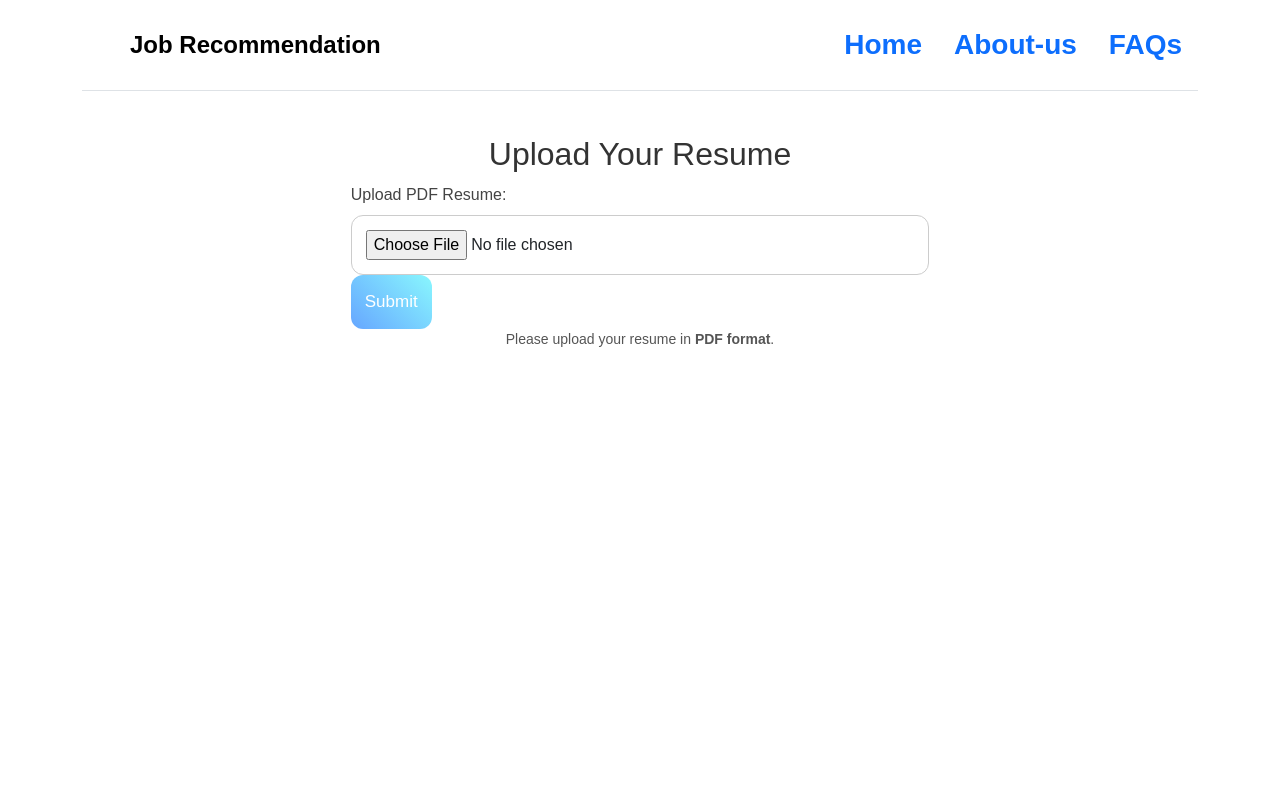
After one commit to Ashish77393/Job_recomendation-system, a Django app: page /ResumeData/ in a window 1280 px wide. The commit adds this page. Run offline with Django 4.2, Linux system fonts and the light colour scheme; some libraries are stand-ins or nearby versions.

Commit message:
add pdf file

```diff
--- a/myproject/myproject/urls.py
+++ b/myproject/myproject/urls.py
@@ -28,4 +28,6 @@ path('faqs/', views.FAQs, name='faqs'),
 path('job_list/',views.job_list,name='job_list') ,
 path('job_resume/',views.job_Resume,name='job_resume'),
 path('job_resume/QA/',views.QA,name='QA'),
+path('ResumeData/',views.ResumeData,name="ResumeData"),
+path('pdfDataExtract/',views.pdfDataExtract,name="pdfDataExtract"),
 ]+ static(settings.MEDIA_URL, document_root=settings.MEDIA_ROOT)
--- a/myproject/myproject/views.py
+++ b/myproject/myproject/views.py
@@ -2,6 +2,7 @@ from django.shortcuts import render
 from About.models import About,Resume_form,Ques
 import numpy as np
 import pickle
+from pypdf import PdfReader
 
 from IPython.display import Image, display
 def Home(request):
@@ -222,3 +223,234 @@ def job_list(request):
 def QA(request):
     question=Ques.objects.all()
     return render(request,'QA.html',{'question':question})
+def ResumeData(request):
+    return render(request,'Resume.html')
+def pdfDataExtract(request):
+    if request.method == "POST":
+
+        # ------------------------------------------------
+        # 📝 1. Get Form Data
+        # ------------------------------------------------
+        resume_file = request.FILES.get('pdf')   # User uploaded resume
+        skills_input = request.POST.get('name', '')  # optional manual skills
+
+        # Save uploaded data in DB
+        saved = Resume_form(input_skill=skills_input, input_resume=resume_file)
+        saved.save()
+
+        # ------------------------------------------------
+        # 📌 2. Extract Text from Resume (PDF → text)
+        # ------------------------------------------------
+        def extract_resume_text(pdf_file):
+            reader = PdfReader(pdf_file)
+            text = ""
+            for page in reader.pages:
+                page_text = page.extract_text()
+                if page_text:
+                    text += page_text + " "
+            return text.lower()
+
+        resume_text = extract_resume_text(resume_file)
+
+        # Combined skills text (manual + resume)
+        final_skill_text = (skills_input + " " + resume_text).lower()
+
+        print("\n📄 Extracted Resume Text (Preview):")
+        print(final_skill_text[:500])
+
+
+        # ------------------------------------------------
+        # 🔹 3. Load Pickle Model, TFIDF, Label Encoder
+        # ------------------------------------------------
+        with open('job_model.pkl', 'rb') as f:
+            model = pickle.load(f)
+
+        with open('tfidf_vectorizer.pkl', 'rb') as f:
+            tfidf = pickle.load(f)
+
+        with open('label_encoder.pkl', 'rb') as f:
+            la = pickle.load(f)
+
+
+        # ------------------------------------------------
+        # 🔹 4. Job Dictionary (ID → Domain + Image)
+        # ------------------------------------------------
+        dict_jobs = {
+    0: {
+        'domain': "AI Engineer",
+        'img': "https://tse1.mm.bing.net/th/id/OIP.Yt5HMwEx1KYuwVYYNytcqAHaE8?pid=Api&P=0&h=180"
+    },
+    1: {
+        'domain': "Big Data Engineer",
+        'img': "https://tse4.mm.bing.net/th/id/OIP.3gAh-sMaiNXUl05n9exzmgHaE7?pid=Api&P=0&h=180"
+    },
+    2: {
+        'domain': "Blockchain Developer",
+        'img': "https://tse2.mm.bing.net/th/id/OIP.4mUZ4jbVas8AH69cg4CEgwHaEo?pid=Api&P=0&h=180"
+    },
+    3: {
+        'domain': "Business Analyst",
+        'img': "https://tse1.mm.bing.net/th/id/OIP.uCwiqDMYSFODPVqm-YR3qAHaE8?pid=Api&P=0&h=180"
+    },
+    4: {
+        'domain': "Cloud Engineer",
+        'img': "https://tse1.mm.bing.net/th/id/OIP.hkmzcI22voJg5BQRPDLkYwHaEK?pid=Api&P=0&h=180"
+    },
+    5: {
+        'domain': "Cybersecurity Analyst",
+        'img': "https://tse4.mm.bing.net/th/id/OIP.6NAELN2AKOWJomMaUH41IwHaEK?pid=Api&P=0&h=180"
+    },
+    6: {
+        'domain': "Data Analyst",
+        'img': "https://tse1.mm.bing.net/th/id/OIP.mM_G0AMy7igHLZjHR_gjTwHaEU?pid=Api&P=0&h=180"
+    },
+    7: {
+        'domain': "Data Scientist",
+        'img': "https://tse3.mm.bing.net/th/id/OIP.w50thsSvTmYKpeHT5vrHWQHaEK?pid=Api&P=0&h=180"
+    },
+    8: {
+        'domain': "Database Administrator",
+        'img': "https://tse4.mm.bing.net/th/id/OIP.kJJsxm93xFIhILJqyM55tgHaEb?pid=Api&P=0&h=180"
+    },
+    9: {
+        'domain': "DevOps Engineer",
+        'img': "https://tse4.mm.bing.net/th/id/OIP.KPo-EEQHs-Fzk9QGiu23_wHaE8?pid=Api&P=0&h=18"
+    },
+    10: {
+        'domain': "Machine Learning Engineer",
+        'img': "https://tse1.mm.bing.net/th/id/OIP.7zxFDhTO9TFyp42zJsuA_QHaEK?pid=Api&P=0&h=180"
+    },
+    11: {
+        'domain': "Mobile App Developer",
+        'img': "https://tse2.mm.bing.net/th/id/OIP.AL1y0xkO6yypmFwlyG5_jQHaF0?pid=Api&P=0&h=180"
+    },
+    12: {
+        'domain': "Project Manager",
+        'img': "https://tse3.mm.bing.net/th/id/OIP.WRFTxJBuJ6ImlM2siWVL5wHaFQ?pid=Api&P=0&h=180"
+    },
+    13: {
+        'domain': "Software Engineer",
+        'img': "https://tse4.mm.bing.net/th/id/OIP.xbCoA5UeJFU-KvWSO3vmSAHaEK?pid=Api&P=0&h=180"
+    },
+    14: {
+        'domain': "UI/UX Designer",
+        'img': "https://tse4.mm.bing.net/th/id/OIP.doYHfVKgVncrGIL5jmSOMgHaE8?pid=Api&P=0&h=180"
+    },
+    15: {
+        'domain': "Web Developer",
+        'img': "https://tse3.mm.bing.net/th/id/OIP.VMJk8aQgcWR-pQ2MWICcAAHaE8?pid=Api&P=0&h=180"
+    }
+}
+
+        # ------------------------------------------------
+        # 🔹 5. Skill Columns (Same as Training)
+        # ------------------------------------------------
+        skill_columns = [
+            'python', 'java', 'c', 'c++', 'c#', 'javascript', 'typescript',
+            'php', 'ruby', 'swift', 'kotlin', 'go', 'rust', 'r', 'scala', 'matlab',
+
+            # Web Development
+            'html', 'css', 'react', 'angular', 'vue', 'node', 'express',
+            'django', 'flask', 'fastapi', 'nextjs', 'wordpress',
+            'bootstrap', 'tailwind',
+
+            # AI / ML
+            'machine learning', 'deep learning', 'artificial intelligence',
+            'tensorflow', 'keras', 'pytorch', 'sklearn', 'numpy', 'pandas',
+            'matplotlib', 'seaborn', 'scipy', 'nlp', 'computer vision',
+            'opencv', 'transformers', 'xgboost', 'catboost', 'lightgbm',
+            'data analysis', 'data visualization',
+
+            # Databases
+            'mysql', 'postgresql', 'sqlite', 'mongodb', 'oracle', 'mssql',
+            'redis', 'firebase', 'dynamodb',
+
+            # Cloud / DevOps
+            'aws', 'azure', 'gcp', 'google cloud', 'cloud computing',
+            'docker', 'kubernetes', 'jenkins', 'terraform', 'ansible',
+            'cicd', 'devops', 'serverless', 'linux', 'bash', 'shell',
+
+            # Big Data
+            'hadoop', 'spark', 'hive', 'pig', 'kafka', 'airflow', 'databricks',
+
+            # Cybersecurity
+            'cybersecurity', 'ethical hacking', 'penetration testing',
+            'network security', 'cryptography', 'firewall', 'security analysis',
+
+            # Mobile
+            'android', 'ios', 'flutter', 'react native', 'swiftui', 'xcode',
+
+            # Testing
+            'selenium', 'pytest', 'junit', 'postman', 'cypress', 'unit testing',
+
+            # Tools
+            'git', 'github', 'bitbucket', 'gitlab', 'jira', 'vs code', 'intellij',
+
+            # Engineering Concepts
+            'agile', 'scrum', 'system design', 'object oriented programming',
+            'data structures', 'algorithms', 'design patterns', 'api',
+            'rest', 'graphql',
+
+            # UI/UX
+            'adobe xd', 'figma', 'photoshop', 'illustrator',
+            'wireframing', 'prototyping',
+
+            # Maths
+            'statistics', 'probability', 'linear algebra', 'calculus',
+
+            # Blockchain
+            'blockchain', 'web3', 'solidity', 'smart contracts', 'nft', 'crypto',
+
+            # Misc
+            'cloud', 'aiops', 'mlops', 'data engineering', 'etl',
+            'big data', 'automation'
+        ]
+
+
+        # ------------------------------------------------
+        # 🔥 6. Recommendation Function
+        # ------------------------------------------------
+        def recommend_jobs_by_skill(text, top_n=5):
+
+            cleaned = text.lower().replace(",", " ")
+
+            # TF-IDF vector
+            X_tfidf = tfidf.transform([cleaned])
+
+            # Skill binary vector
+            X_skills = np.array([[1 if skill in cleaned else 0 for skill in skill_columns]])
+
+            # Combine both
+            X_final = np.hstack([X_tfidf.toarray(), X_skills])
+
+            # Predict job probabilities
+            probs = model.predict_proba(X_final)[0]
+
+            # Top matching jobs
+            top_indices = probs.argsort()[-top_n:][::-1]
+
+            results = []
+            for idx in top_indices:
+                results.append({
+                    "job": dict_jobs[idx]['domain'],
+                    "confidence": f"{probs[idx] * 100:.2f}%",
+                    "img": dict_jobs[idx]['img']
+                })
+
+            return results
+
+
+        # ------------------------------------------------
+        # 🎯 7. Get Recommendations
+        # ------------------------------------------------
+        recommended_jobs = recommend_jobs_by_skill(final_skill_text, top_n=3)
+
+        return render(request, 'job_list.html', {
+            'results': recommended_jobs,
+            'user_skill': final_skill_text
+        })
+
+    # ------------------------------------------------
+    # GET Request → show upload form
+    # ------------------------------------------------
+    return render(request, 'App.html')
--- /dev/null
+++ b/myproject/templates/Resume.html
@@ -0,0 +1,140 @@
+{% include 'Header.html' %}
+
+<!DOCTYPE html>
+<html lang="en">
+  <head>
+    <meta charset="UTF-8" />
+    <meta name="viewport" content="width=device-width, initial-scale=1.0" />
+    <title>Job Recommendation System</title>
+
+    <style>
+      * {
+        box-sizing: border-box;
+        margin: 0;
+        padding: 0;
+      }
+
+      body,
+      html {
+        height: 100%;
+        font-family: "Poppins", sans-serif;
+      }
+
+      .form-wrapper {
+        display: flex;
+        flex-direction: column;
+        align-items: center;
+        padding: 20px;
+        gap: 30px;
+        width: 100%;
+      }
+
+      .form-box {
+        width: 100%;
+        max-width: 900px;
+        background: rgba(255, 255, 255, 0.95);
+        padding: 25px;
+        border-radius: 20px;
+        box-shadow: 0 15px 40px rgba(0, 0, 0, 0.2);
+        animation: fadeIn 1s ease-in-out;
+        display: flex;
+        flex-direction: column;
+        gap: 20px;
+      }
+
+      h2 {
+        text-align: center;
+        color: #333;
+        margin-bottom: 10px;
+      }
+
+      label {
+        font-weight: 500;
+        margin-bottom: 8px;
+        color: #444;
+      }
+
+      input[type="text"],
+      input[type="file"] {
+        width: 100%;
+        padding: 14px;
+        border-radius: 12px;
+        border: 1px solid #ccc;
+        font-size: 16px;
+        outline: none;
+        transition: 0.3s;
+      }
+
+      input[type="text"]:focus,
+      input[type="file"]:focus {
+        border-color: #66a6ff;
+        box-shadow: 0 0 8px rgba(102, 166, 255, 0.3);
+      }
+
+      button {
+        padding: 14px;
+        border: none;
+        border-radius: 12px;
+        background: linear-gradient(45deg, #66a6ff, #89f7fe);
+        font-size: 17px;
+        font-weight: 500;
+        color: white;
+        cursor: pointer;
+        transition: 0.3s ease-in-out;
+      }
+
+      button:hover {
+        transform: translateY(-3px);
+        box-shadow: 0 10px 25px rgba(102, 166, 255, 0.4);
+      }
+
+      .note {
+        font-size: 14px;
+        text-align: center;
+        color: #555;
+      }
+
+      @keyframes fadeIn {
+        from {
+          opacity: 0;
+          transform: translateY(-15px);
+        }
+        to {
+          opacity: 1;
+          transform: translateY(0);
+        }
+      }
+    </style>
+  </head>
+
+  <body>
+    <div class="form-wrapper">
+      <!-- Skills Form -->
+
+      <!-- Upload Resume Form -->
+      <form
+        method="post"
+        enctype="multipart/form-data"
+        action="{% url 'pdfDataExtract' %}"
+      >
+        {% csrf_token %}
+        <h2>Upload Your Resume</h2>
+
+        <label for="pdf">Upload PDF Resume:</label>
+        <input
+          type="file"
+          id="pdf"
+          name="pdf"
+          accept="application/pdf"
+          required
+        />
+
+        <button type="submit">Submit</button>
+
+        <p class="note">
+          Please upload your resume in <strong>PDF format</strong>.
+        </p>
+      </form>
+    </div>
+  </body>
+</html>
```
Also changed, not shown: myproject/templates/app.html (+70 -37 lines), myproject/db.sqlite3, 9 other files.
